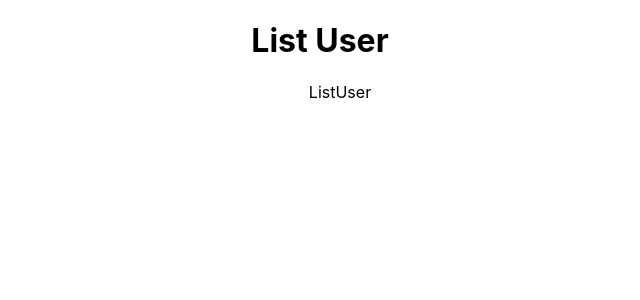
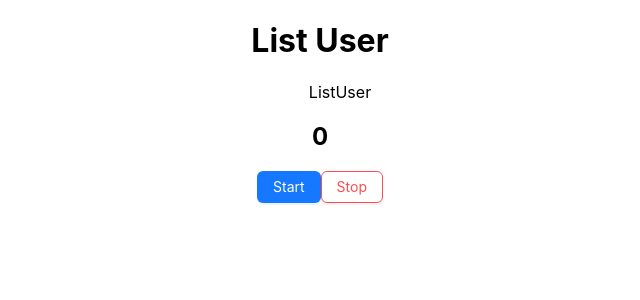
Before and after one commit to Binhbong37/firebase-reactTsRedux, a React (Create React App) app: page / in a window 1280 px wide. Shown: the top 300 px of the page, without its empty margins (320-960 px from the left). Built offline with nearby package versions, Linux system fonts and the light colour scheme; the HTML template or start-up script is replaced by a standard one.

Commit message:
useEff, useRef

```diff
--- a/src/App.tsx
+++ b/src/App.tsx
@@ -1,5 +1,6 @@
 import './App.css';
 import ListUser from './components/ListUser';
+import MuatationRef from './components/useRef/MuatationRef';
 
 function App() {
 
@@ -18,6 +19,7 @@ function App() {
       <ul>
         <ListUser listUser={listUser} />
       </ul>
+      <MuatationRef />
     </div>
   );
 }
--- /dev/null
+++ b/src/components/useRef/MuatationRef.tsx
@@ -0,0 +1,31 @@
+import { useRef, useState } from 'react';
+import { Button } from 'antd';
+
+const MuatationRef = () => {
+  const [count, setCount] = useState(0);
+  const refTime = useRef<number | null>(null);
+
+  const handleStart = () => {
+
+    refTime.current = window.setInterval(() => {
+      setCount(pre => pre + 1)
+    }, 1000)
+  }
+
+  const handleStop = (): void => {
+    if (refTime.current) window.clearInterval(refTime.current)
+  }
+  return (
+    <div>
+      <h2>{count}</h2>
+      <Button type='primary'
+        onClick={handleStart}
+      >Start</Button>
+      <Button danger
+        onClick={handleStop}
+      >Stop</Button>
+    </div>
+  )
+}
+
+export default MuatationRef
```
Also changed, not shown: src/components/state/User.tsx (added, +30 -0 lines), src/components/useRef/RefDom.tsx (added, +16 -0 lines).
